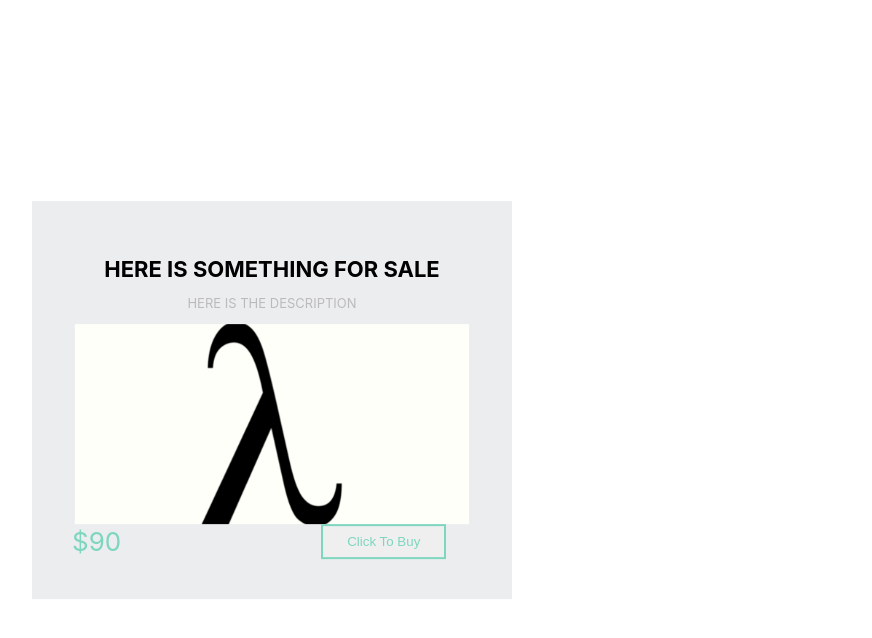
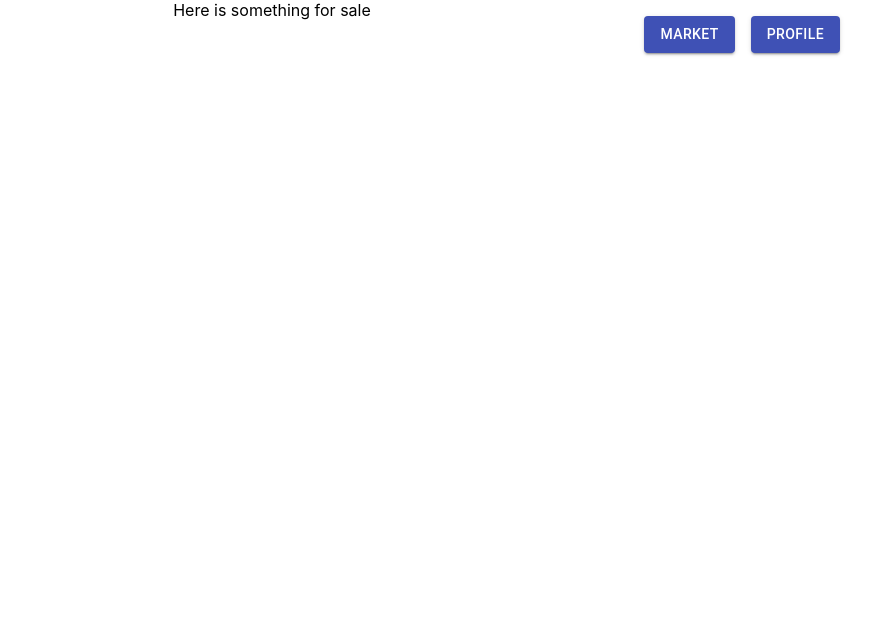
Before and after one commit to Falanke21/REM-demo-website, a React (Create React App) app in the folder fgnb/: page /market in a window 1280 px wide. Shown: the top 638 px of the page, without its empty margins (368-1240 px from the left). Built offline with nearby package versions, Linux system fonts and the light colour scheme.

Commit message:
some initial design on Market with Navigation bar

```diff
--- a/fgnb/src/Market.css
+++ b/fgnb/src/Market.css
@@ -1,43 +1,4 @@
-.product-card{
-	width:400px;
-	background: #ecedef;
-	padding: 40px;
-	position: absolute;
-	left: 50%;
-	top: 50%;
-	transform: translate(-50%, -50%);
-	text-transform: uppercase;
-}
 
-.product-card h1{
-	font-size: 22px;
-	margin-bottom: 4px;
-}
-
-.product-card p{
-	font-size: 13px;
-	color:#bbb;
-}
 .product-pic{
 	background-image: url(./asset/lambda.png);
-	width: 100%;
-	height: 200px;
-	background-size: cover;
-	background-position: center;
 }
-.product-info{
-	display: flex;
-	align-items: center;
-}
-.product-price{
-	color:#7ed6bf;
-	font-size: 26px;
-}
-.buy-button{
-	margin-left: 200px;
-	color: #7ed6bf;
-	border :2px solid;
-	padding: 8px 24px;
-	border-color: 20px;
-	transition: .4s linear;
-}
--- a/fgnb/src/Market.js
+++ b/fgnb/src/Market.js
@@ -1,22 +1,18 @@
-import React, { Component } from 'react';
+import React, { Component } from "react";
+import Container from "@material-ui/core/Container";
 
-import './Market.css';
+import Navigation from './Navigation';
+
+import "./Market.css";
 class Market extends Component {
-
-	render(){
-		return (<div className = "product-card">
-					<h1> Here is something for sale </h1>
-					<p> here is the description </p>
-					<div className = "product-pic"></div>
-					<div className = "product-info">
-						<div className = "product-price"> $90</div>
-						<button className = "buy-button" id = "buy-button"> Click To Buy </button>
-					</div>
-
-			</div>
-
-			);
-	}
+  render() {
+    return (
+      <div>
+        <Navigation />
+          <span> Here is something for sale </span>
+      </div>
+    );
+  }
 }
 
 export default Market;
--- /dev/null
+++ b/fgnb/src/Navigation.css
@@ -0,0 +1,13 @@
+.navigator {
+    position: absolute;
+    /* background-color: lightcyan; */
+    width: 95%;
+    height: 12%;
+}
+
+
+.navigator li {
+    display: block;
+    float: right;
+    margin: 0 0.5em;
+}
--- /dev/null
+++ b/fgnb/src/Navigation.js
@@ -0,0 +1,31 @@
+import React, { Component } from "react";
+import { Link } from "react-router-dom";
+import Button from "@material-ui/core/Button";
+
+import "./Navigation.css";
+
+class Navigation extends Component {
+    render() {
+        return (
+            <div>
+                {" "}
+                <div className="navigator">
+                    <ul>
+                        <Link to={"./user"}>
+                            <li>
+                                <Button variant="contained" color="primary">Profile</Button>
+                            </li>
+                        </Link>
+                        <Link to={"./market"}>
+                            <li>
+                                <Button variant="contained" color="primary">Market</Button>
+                            </li>
+                        </Link>
+                    </ul>
+                </div>{" "}
+            </div>
+        );
+    }
+}
+
+export default Navigation;
```
